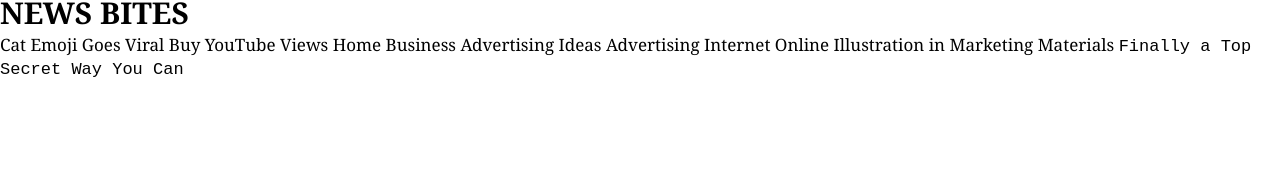
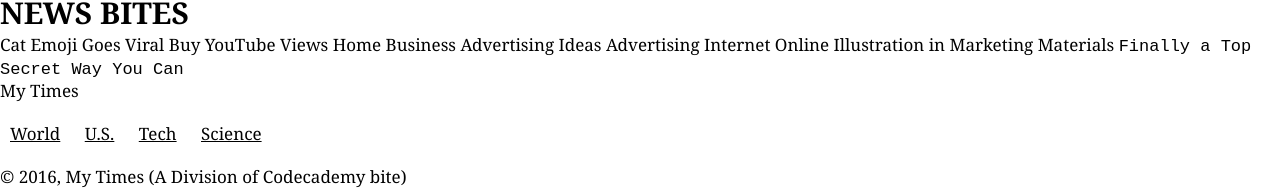
Before and after one commit to hahaluaha/mytimes, a plain HTML site: page index.html in a window 1280 px wide. Shown: the part 2490-2678 px from the top of the page. Before the commit the page ends 2569 px from the top, so only its background shows below. Drawn offline with Linux system fonts and the light colour scheme.

Commit message:
eleventh commit

```diff
--- a/index.html
+++ b/index.html
@@ -130,7 +130,25 @@
 
    <!-- And Footer yeahhh -->
 
+      <footer>
 
+        <div class="info">
+          <span class="title">My Times</span>
+
+          <nav>
+            <span><a href="#">World</a></span>
+            <span><a href="#">U.S.</a></span>
+            <span><a href="#">Tech</a></span>
+            <span><a href="#">Science</a></span>
+          </nav>
+
+        </div>
+        <div class="copyright">
+          &copy 2016, My Times (A Division of Codecademy bite)
+
+        </div>
+
+      </footer>
 
 
 
```
